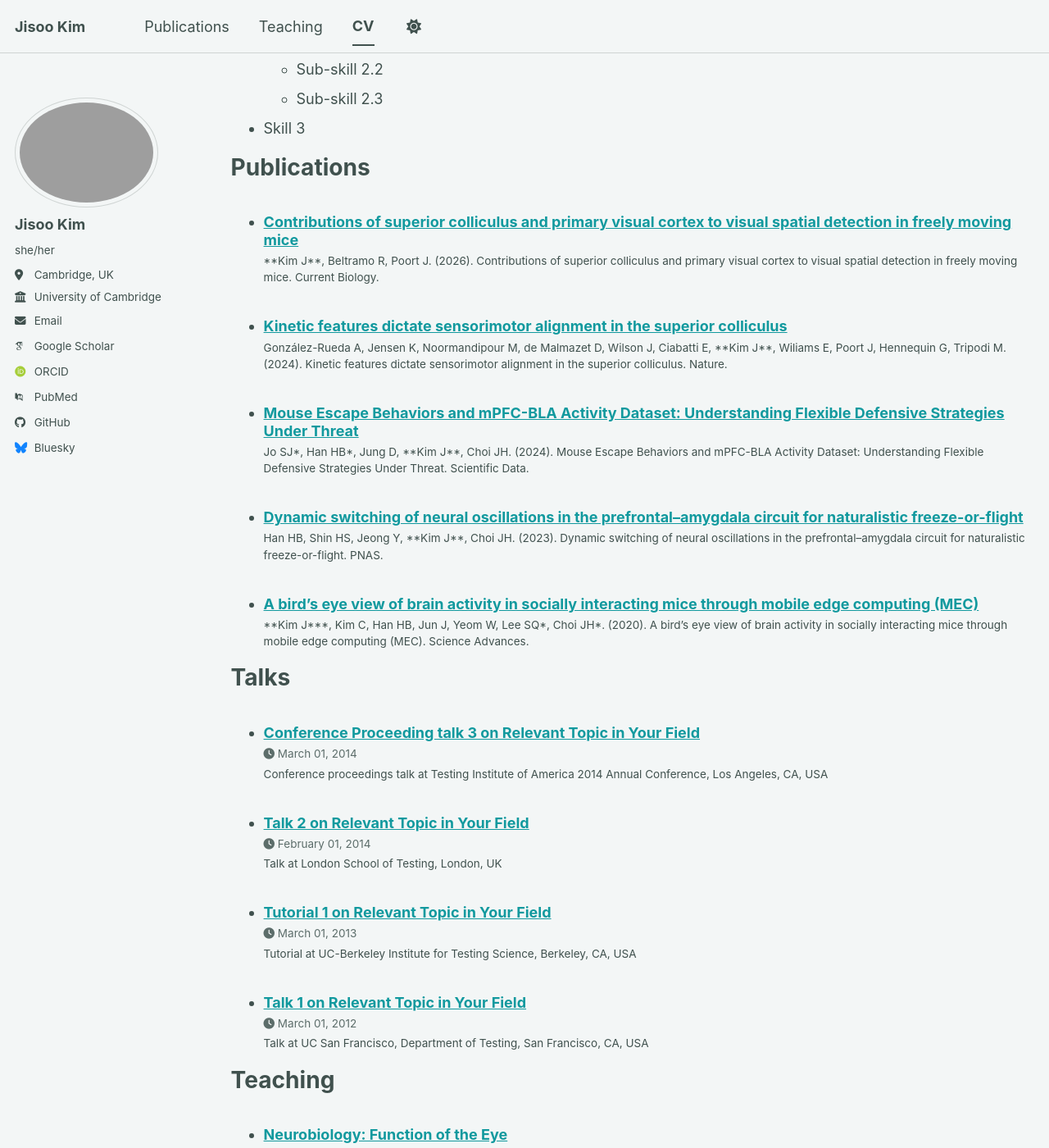
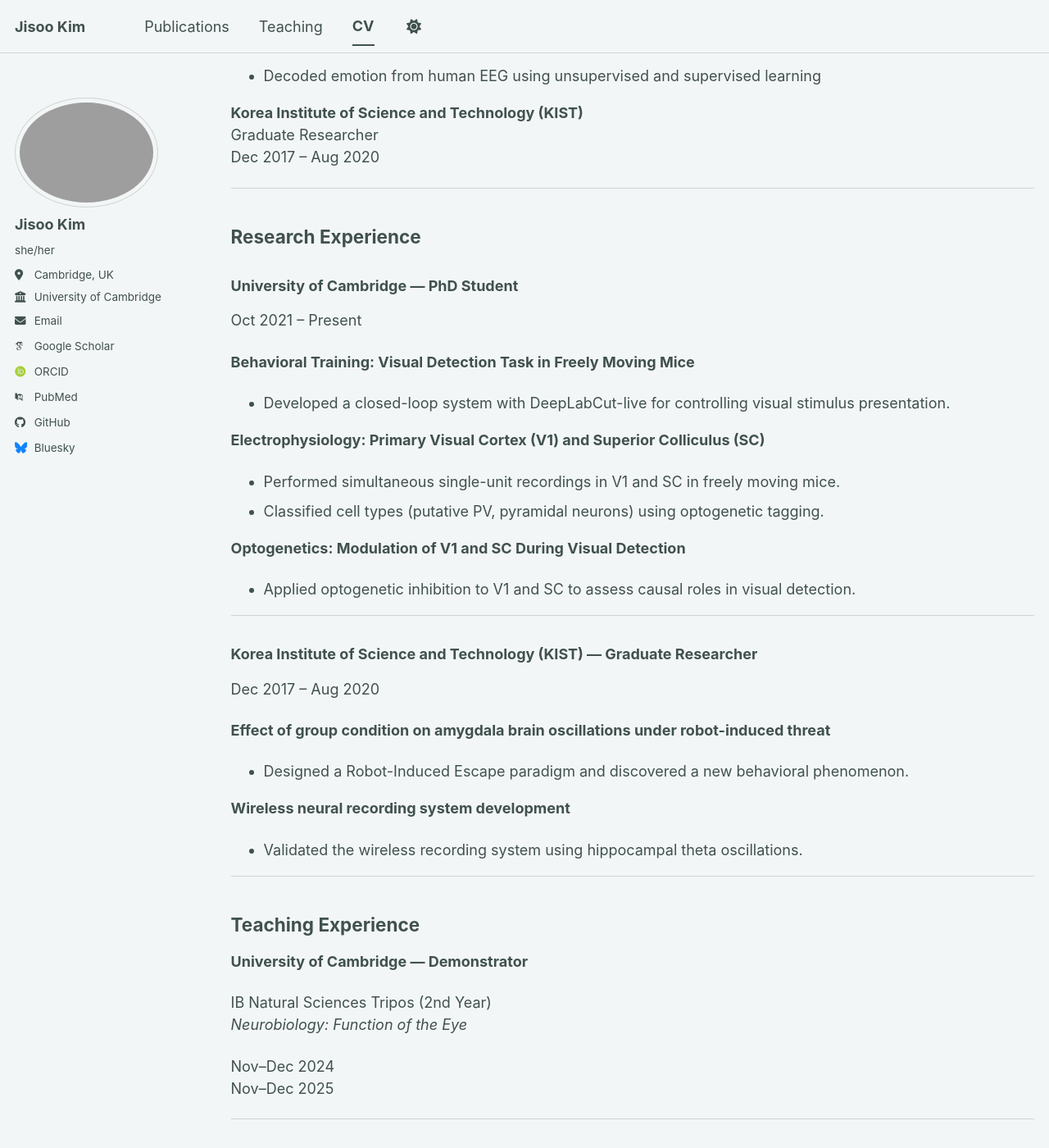
Before and after one commit to jisooneuro/jisooneuro.github.io, a Jekyll site: the page built from _pages/cv.md, in a window 1280 px wide and 1400 px high, scrolled down 894 px. Shown: the whole window at 82% size. Built offline with Jekyll 4.4.1, drawn with Linux system fonts in a browser that asks for light colours; some web fonts are replaced; a script bundle is joined from its source files by our own code; library files that are not in the unit come from our copies; some of the changed text lies outside the part shown.

Commit message:
Enhance CV with comprehensive details
Added detailed education, work experience, research experience, teaching experience, funding, awards, skills, and leadership sections to the CV.

```diff
--- a/_pages/cv.md
+++ b/_pages/cv.md
@@ -3,62 +3,162 @@
 title: "CV"
 permalink: /cv/
 author_profile: true
-redirect_from:
-  - /resume
 ---
 
-{% include base_path %}
+## Download CV
 
-Education
-======
-* Ph.D in Version Control Theory, GitHub University, 2018 (expected)
-* M.S. in Jekyll, GitHub University, 2014
-* B.S. in GitHub, GitHub University, 2012
+[Download CV (PDF)](/files/CV_jisooKim.pdf)
 
-Work experience
-======
-* Spring 2024: Academic Pages Collaborator
-  * GitHub University
-  * Duties includes: Updates and improvements to template
-  * Supervisor: The Users
+---
 
-* Fall 2015: Research Assistant
-  * GitHub University
-  * Duties included: Merging pull requests
-  * Supervisor: Professor Hub
+## Education
 
-* Summer 2015: Research Assistant
-  * GitHub University
-  * Duties included: Tagging issues
-  * Supervisor: Professor Git
+**PhD in Neuroscience**
+University of Cambridge, UK
+Oct 2021 – Present
 
-Skills
-======
-* Skill 1
-* Skill 2
-  * Sub-skill 2.1
-  * Sub-skill 2.2
-  * Sub-skill 2.3
-* Skill 3
+**MSc in Brain and Cognitive Engineering**
+Korea University, Korea
+Sep 2018 – Aug 2020
 
-Publications
-======
-  <ul>{% for post in site.publications reversed %}
-    {% include archive-single-cv.html %}
-  {% endfor %}</ul>
+**BSc in Bio-system Medical Science**
+Korea University, Korea
+Mar 2014 – Aug 2018
 
-Talks
-======
-  <ul>{% for post in site.talks reversed %}
-    {% include archive-single-talk-cv.html  %}
-  {% endfor %}</ul>
+Exchange Student
+University of Copenhagen, Denmark
+Dec 2016 – Jul 2017
 
-Teaching
-======
-  <ul>{% for post in site.teaching reversed %}
-    {% include archive-single-cv.html %}
-  {% endfor %}</ul>
+---
 
-Service and leadership
-======
-* Currently signed in to 43 different slack teams
+## Work Experience
+
+**Maaind – R&D Intern**
+Neuro-adaptive AI startup
+Jun 2024 – Aug 2024
+
+- Decoded emotion from human EEG using unsupervised and supervised learning
+
+**Korea Institute of Science and Technology (KIST)**
+Graduate Researcher
+Dec 2017 – Aug 2020
+
+---
+
+## Research Experience
+
+### University of Cambridge — PhD Student
+Oct 2021 – Present
+
+**Behavioral Training: Visual Detection Task in Freely Moving Mice**
+
+- Developed a closed-loop system with DeepLabCut-live for controlling visual stimulus presentation.
+
+**Electrophysiology: Primary Visual Cortex (V1) and Superior Colliculus (SC)**
+
+- Performed simultaneous single-unit recordings in V1 and SC in freely moving mice.
+- Classified cell types (putative PV, pyramidal neurons) using optogenetic tagging.
+
+**Optogenetics: Modulation of V1 and SC During Visual Detection**
+
+- Applied optogenetic inhibition to V1 and SC to assess causal roles in visual detection.
+
+---
+
+### Korea Institute of Science and Technology (KIST) — Graduate Researcher
+Dec 2017 – Aug 2020
+
+**Effect of group condition on amygdala brain oscillations under robot-induced threat**
+
+- Designed a Robot-Induced Escape paradigm and discovered a new behavioral phenomenon.
+
+**Wireless neural recording system development**
+
+- Validated the wireless recording system using hippocampal theta oscillations.
+
+---
+
+## Teaching Experience
+
+**University of Cambridge — Demonstrator**
+
+IB Natural Sciences Tripos (2nd Year)
+*Neurobiology: Function of the Eye*
+
+Nov–Dec 2024
+Nov–Dec 2025
+
+---
+
+## Funding & Awards
+
+**Wolfson College PDN Studentship**
+University of Cambridge
+Fully funded PhD (£25,000/year)
+
+**School of Biological Sciences Doctoral Training Program Award**
+Overseas student fee reduction (£23,500/year)
+
+**Best Oral Presentation — 2nd Prize**
+KIST Brain Science Institute Symposium
+
+---
+
+## Skills
+
+### Computational
+
+- **MATLAB** (6+ years)
+- **Python** (2+ years)
+
+Analysis methods:
+
+- Signal processing, FFT
+- LFP and spike analysis
+- Power spectrogram
+- Spike sorting (Kilosort)
+
+Machine learning:
+
+- PyTorch
+- CNN
+- DeepLabCut
+
+Software:
+
+- Photoshop
+- Illustrator
+- Word
+- Excel
+- PowerPoint
+
+---
+
+### Biological
+
+- Stereotaxic rodent surgeries
+- Viral injection
+- Optogenetic stimulation
+- Perfusion
+- Behavioral assays:
+  - Fear conditioning
+  - Tube test
+  - Robot-Induced Escape paradigm
+  - Visual detection tasks
+- 3D printing
+
+---
+
+## Leadership & Volunteering
+
+**Committee Member — PDN Symposium**
+University of Cambridge
+Dec 2021 – Apr 2022
+
+- Organized scientific and social programs for the symposium.
+
+**Vice President — Neuroscience Society (New-Learn)**
+Korea University
+Mar 2015 – Dec 2016
+
+- Led a human psychology research project and presented findings at a conference.
```
